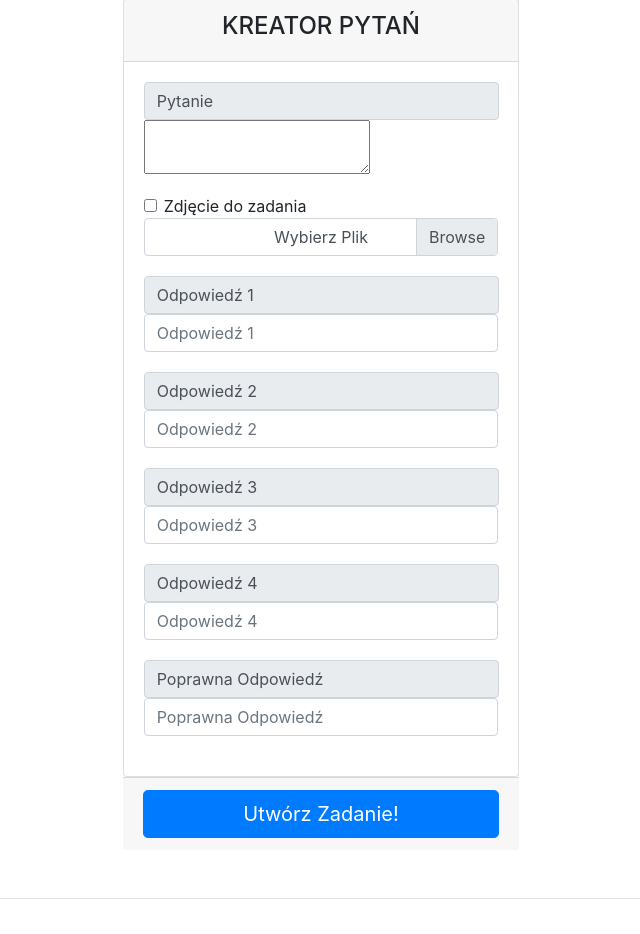
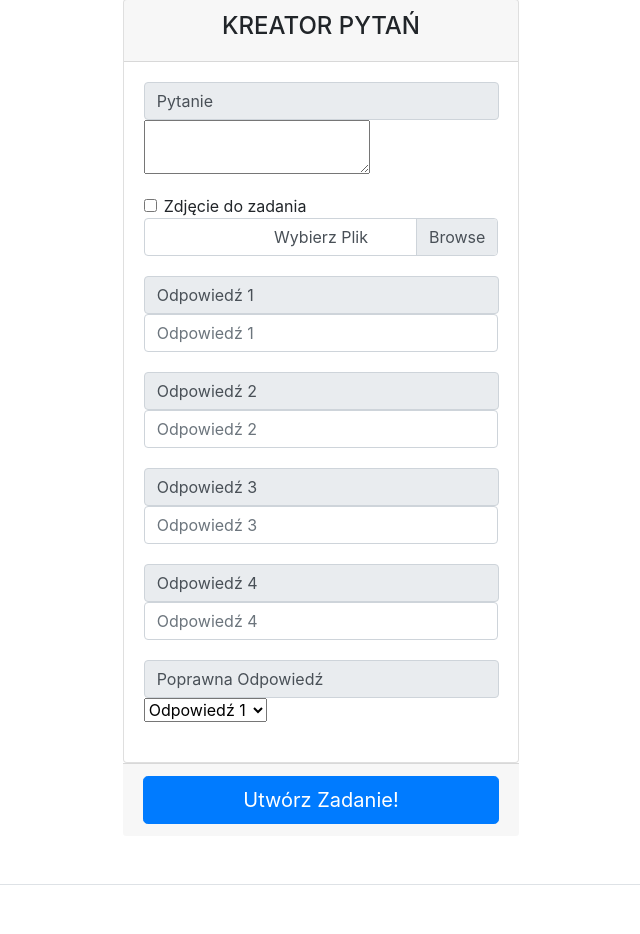
Before and after one commit to JakubZlotek/php-test-framework, a PHP site: page /Admin/TestCreator.php in a window 1280 px wide. Shown: the part 77-1011 px from the top of the page, without its empty margins (319-959 px from the left). Run offline with PHP 8.4, Linux system fonts and the light colour scheme; the visitor is signed in with stand-in values (Sample User, id 1); some libraries are stand-ins or nearby versions.

Commit message:
Update TestCreator.php

```diff
--- a/Admin/TestCreator.php
+++ b/Admin/TestCreator.php
@@ -85,7 +85,12 @@ include '../Config.php';
                                     <span class="input-group-text" id="">Poprawna Odpowiedź</span>
                                 </div>
                                     <div class="input-group input-check">
-                                    <input type="text" class="form-control" name="correct_answer" placeholder="Poprawna Odpowiedź" required>
+                                    <select name="" id="">
+                                        <option value="correct1">Odpowiedź 1</option>
+                                        <option value="correct2">Odpowiedź 2</option>
+                                        <option value="correct3">Odpowiedź 3</option>
+                                        <option value="correct4">Odpowiedź 4</option>
+                                    </select>
                                 </div>
                             </div>
                         </div>
```
